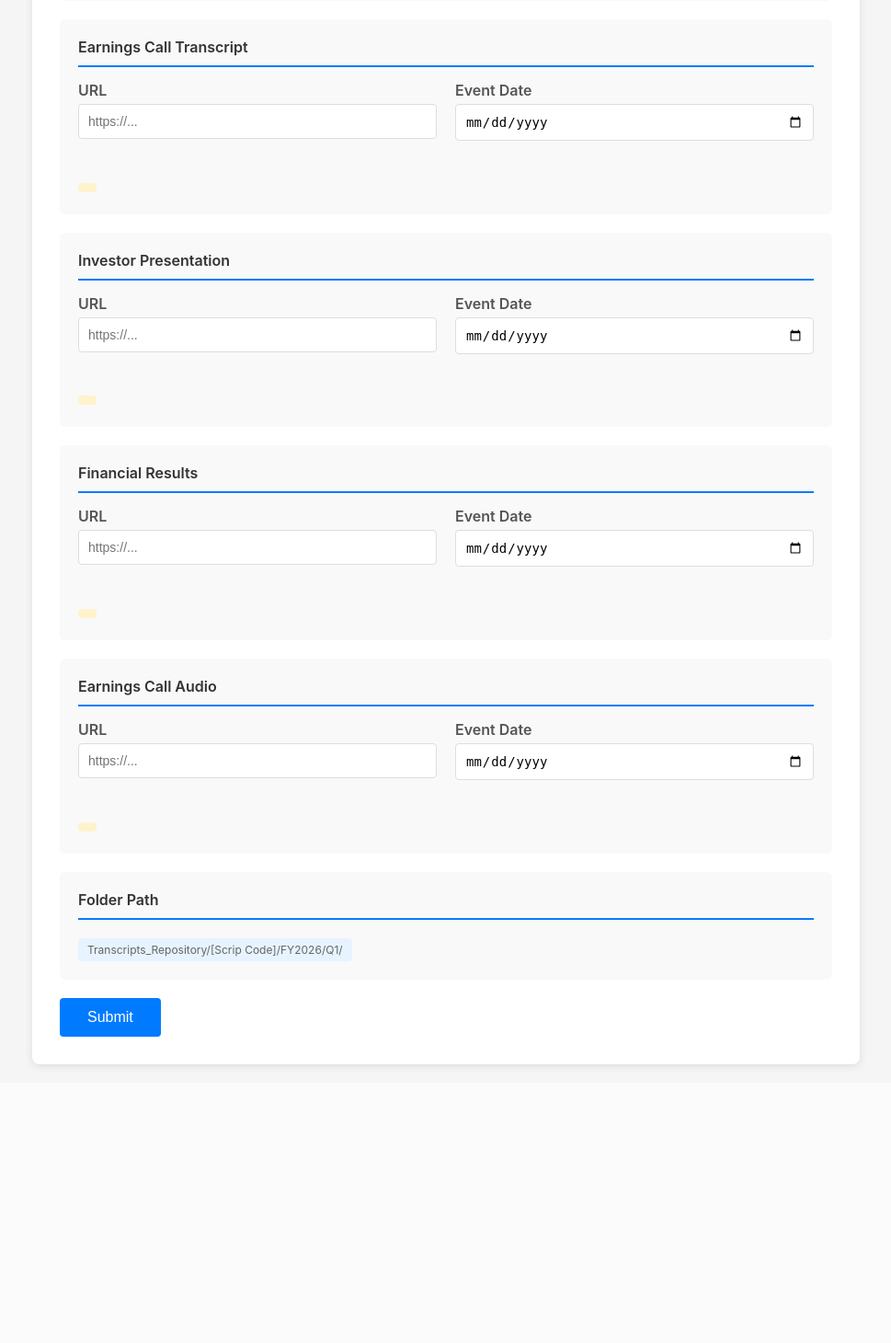
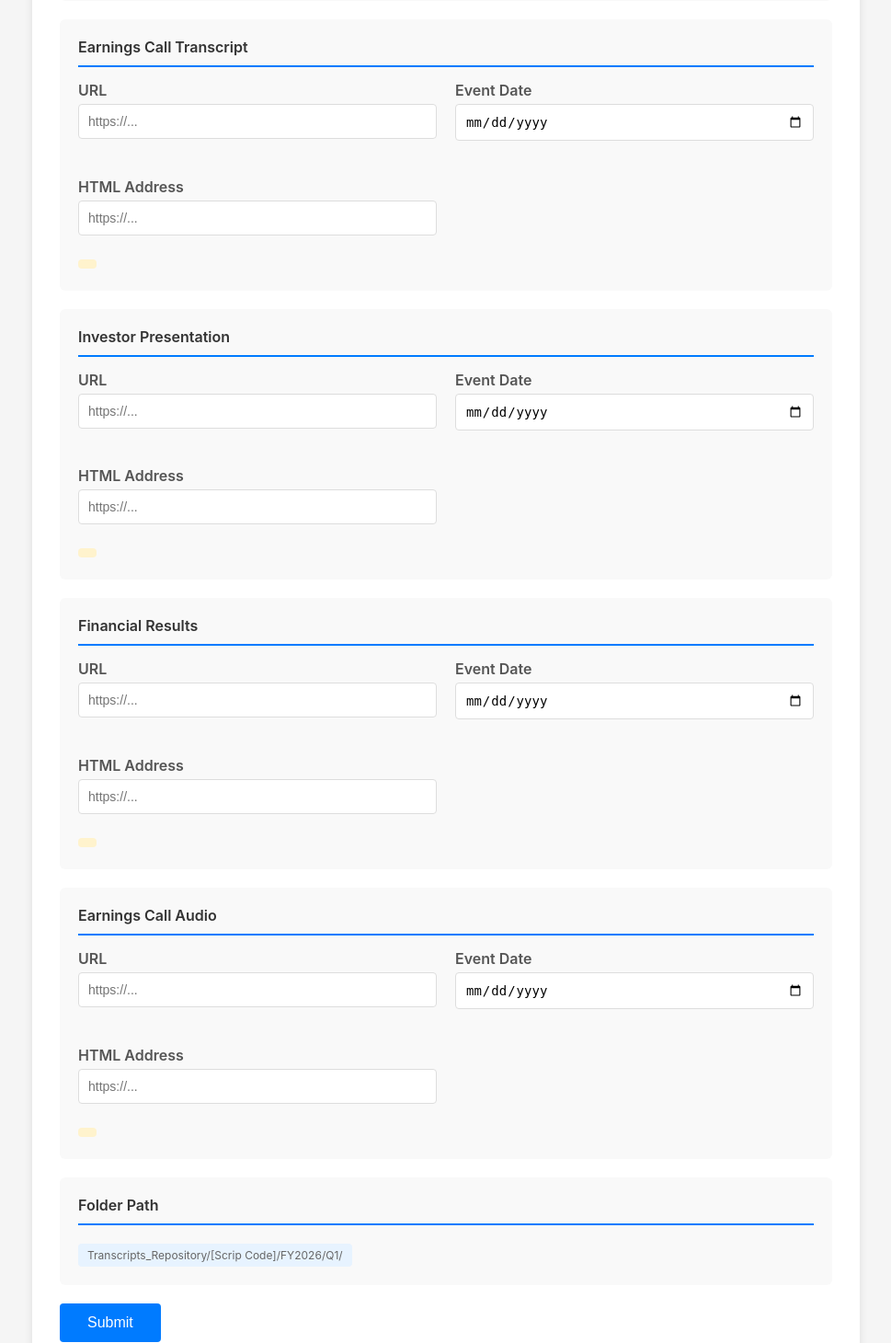
Before and after one commit to chengbinzhang-stack/findata, a FastAPI app: page / in a window 1280 px wide. Shown: the part 413-1873 px from the top of the page at 92% size, without its empty margins (155-1124 px from the left). Before the commit the page ends 1575 px from the top, so only its background shows below. Run offline with FastAPI, Linux system fonts and the light colour scheme.

Commit message:
Add HTML Address field to form, database, and Excel export

```diff
--- a/main.py
+++ b/main.py
@@ -81,12 +81,16 @@ async def api_submit(
     quarter: str = Form(...),
     earnings_transcript_url: str = Form(None),
     earnings_transcript_date: str = Form(None),
+    earnings_transcript_html_address: str = Form(None),
     investor_presentation_url: str = Form(None),
     investor_presentation_date: str = Form(None),
+    investor_presentation_html_address: str = Form(None),
     financial_results_url: str = Form(None),
     financial_results_date: str = Form(None),
+    financial_results_html_address: str = Form(None),
     earnings_audio_url: str = Form(None),
     earnings_audio_date: str = Form(None),
+    earnings_audio_html_address: str = Form(None),
 ):
     task_id = str(uuid.uuid4())[:8]
 
@@ -100,6 +104,7 @@ async def api_submit(
         docs_to_process.append({
             "type": "earnings_transcript",
             "url": earnings_transcript_url,
+            "html_address": earnings_transcript_html_address,
             "date": earnings_transcript_date or financial_results_date or earnings_transcript_date,
             "doc_type": DocumentType.EARNINGS_CALL_TRANSCRIPT
         })
@@ -107,6 +112,7 @@ async def api_submit(
         docs_to_process.append({
             "type": "investor_presentation",
             "url": investor_presentation_url,
+            "html_address": investor_presentation_html_address,
             "date": investor_presentation_date or financial_results_date or earnings_transcript_date,
             "doc_type": DocumentType.INVESTOR_PRESENTATION
         })
@@ -114,6 +120,7 @@ async def api_submit(
         docs_to_process.append({
             "type": "financial_results",
             "url": financial_results_url,
+            "html_address": financial_results_html_address,
             "date": financial_results_date or earnings_transcript_date,
             "doc_type": DocumentType.FINANCIAL_RESULTS
         })
@@ -154,7 +161,7 @@ async def process_all_documents(task_id: str, docs, scrip_code: str, fy: str, qu
         local_path = DOWNLOAD_DIR / folder_path / filename
         local_path.parent.mkdir(parents=True, exist_ok=True)
 
-        db_record_id = await create_file_record(task_id, doc["type"], doc["url"])
+        db_record_id = await create_file_record(task_id, doc["type"], doc["url"], doc.get("html_address"))
 
         await db_update_status(task_id, "downloading")
 
@@ -248,7 +255,7 @@ async def download_files_excel(search: str = None):
     ws.title = "Downloaded Files"
 
     # Headers
-    headers = ["Ticker Used In File name", "Company Name", "FY", "Quarter", "Document Type", "File Path", "Status", "Download Date"]
+    headers = ["Ticker Used In File name", "Company Name", "FY", "Quarter", "Document Type", "HTML Address", "File Path", "Status", "Download Date"]
     header_fill = PatternFill(start_color="4472C4", end_color="4472C4", fill_type="solid")
     header_font = Font(bold=True, color="FFFFFF")
     thin_border = Border(
@@ -270,9 +277,10 @@ async def download_files_excel(search: str = None):
         ws.cell(row=row_idx, column=3, value=file_data["fy"]).border = thin_border
         ws.cell(row=row_idx, column=4, value=file_data["quarter"]).border = thin_border
         ws.cell(row=row_idx, column=5, value=file_data["file_type"]).border = thin_border
-        ws.cell(row=row_idx, column=6, value=file_data["local_path"] or "").border = thin_border
-        ws.cell(row=row_idx, column=7, value=file_data["status"]).border = thin_border
-        ws.cell(row=row_idx, column=8, value=file_data["created_at"]).border = thin_border
+        ws.cell(row=row_idx, column=6, value=file_data["html_address"] or "").border = thin_border
+        ws.cell(row=row_idx, column=7, value=file_data["local_path"] or "").border = thin_border
+        ws.cell(row=row_idx, column=8, value=file_data["status"]).border = thin_border
+        ws.cell(row=row_idx, column=9, value=file_data["created_at"]).border = thin_border
 
     # Column widths
     ws.column_dimensions['A'].width = 25
@@ -281,8 +289,9 @@ async def download_files_excel(search: str = None):
     ws.column_dimensions['D'].width = 10
     ws.column_dimensions['E'].width = 25
     ws.column_dimensions['F'].width = 50
-    ws.column_dimensions['G'].width = 15
-    ws.column_dimensions['H'].width = 20
+    ws.column_dimensions['G'].width = 50
+    ws.column_dimensions['H'].width = 15
+    ws.column_dimensions['I'].width = 20
 
     output = io.BytesIO()
     wb.save(output)
--- a/templates/files.html
+++ b/templates/files.html
@@ -201,6 +201,7 @@
                             <th>FY</th>
                             <th>Quarter</th>
                             <th>Document Type</th>
+                            <th>HTML Address</th>
                             <th>File Path</th>
                             <th>Status</th>
                             <th>Download Date</th>
@@ -221,6 +222,7 @@
                         <td>${file.fy}</td>
                         <td>${file.quarter}</td>
                         <td>${docType}</td>
+                        <td>${file.html_address || ''}</td>
                         <td>${fileName}</td>
                         <td><span class="status-badge ${statusClass}">${file.status}</span></td>
                         <td>${file.created_at}</td>
--- a/templates/index.html
+++ b/templates/index.html
@@ -89,6 +89,12 @@
                         <input type="date" id="earnings_transcript_date" name="earnings_transcript_date">
                     </div>
                 </div>
+                <div class="row">
+                    <div class="form-group">
+                        <label for="earnings_transcript_html_address">HTML Address</label>
+                        <input type="url" id="earnings_transcript_html_address" name="earnings_transcript_html_address" placeholder="https://...">
+                    </div>
+                </div>
                 <div class="filename-preview" id="earnings_transcript_filename"></div>
             </div>
 
@@ -103,6 +109,12 @@
                     <div class="form-group">
                         <label for="investor_presentation_date">Event Date</label>
                         <input type="date" id="investor_presentation_date" name="investor_presentation_date">
+                    </div>
+                </div>
+                <div class="row">
+                    <div class="form-group">
+                        <label for="investor_presentation_html_address">HTML Address</label>
+                        <input type="url" id="investor_presentation_html_address" name="investor_presentation_html_address" placeholder="https://...">
                     </div>
                 </div>
                 <div class="filename-preview" id="investor_presentation_filename"></div>
@@ -121,6 +133,12 @@
                         <input type="date" id="financial_results_date" name="financial_results_date">
                     </div>
                 </div>
+                <div class="row">
+                    <div class="form-group">
+                        <label for="financial_results_html_address">HTML Address</label>
+                        <input type="url" id="financial_results_html_address" name="financial_results_html_address" placeholder="https://...">
+                    </div>
+                </div>
                 <div class="filename-preview" id="financial_results_filename"></div>
             </div>
 
@@ -135,6 +153,12 @@
                     <div class="form-group">
                         <label for="earnings_audio_date">Event Date</label>
                         <input type="date" id="earnings_audio_date" name="earnings_audio_date">
+                    </div>
+                </div>
+                <div class="row">
+                    <div class="form-group">
+                        <label for="earnings_audio_html_address">HTML Address</label>
+                        <input type="url" id="earnings_audio_html_address" name="earnings_audio_html_address" placeholder="https://...">
                     </div>
                 </div>
                 <div class="filename-preview" id="earnings_audio_filename"></div>
```
Also changed, not shown: database.py (+11 -5 lines).
